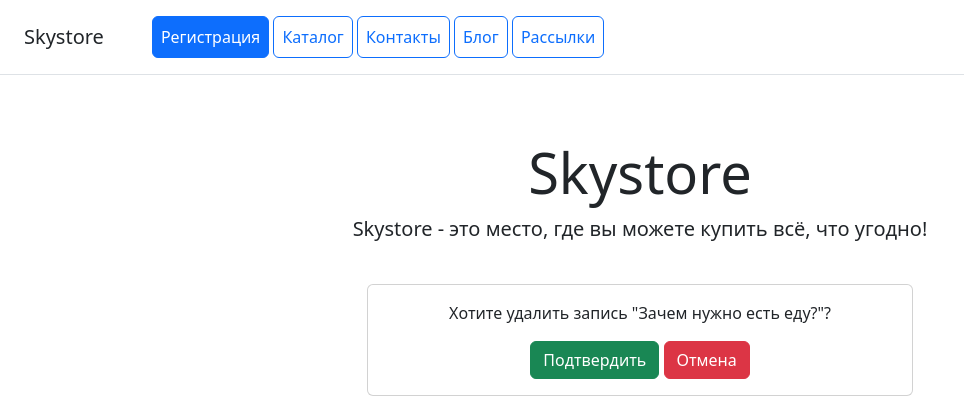
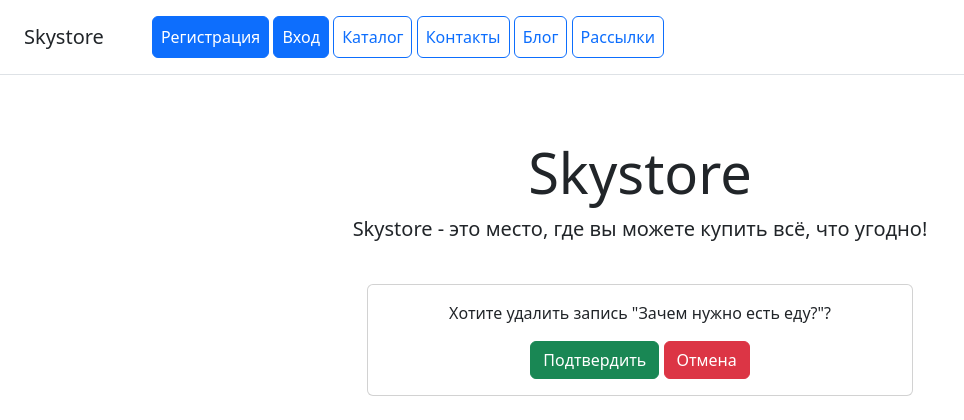
Before and after one commit to julyashap/marketplace_django, a Django app: page /blog/delete/1 in a window 1280 px wide. Shown: the top 420 px of the page, without its empty margins (0-964 px from the left). Run offline with Django 5.2, Linux system fonts and the light colour scheme; data comes from the database, SQL or seed files in the repository; parts of the project's set-up code (start-up, migrations or seed data) failed here and were passed over; some libraries are stand-ins or nearby versions.

Commit message:
Add buttons for login and logout

```diff
--- a/catalog/templates/catalog/includes/inc_catalog_menu.html
+++ b/catalog/templates/catalog/includes/inc_catalog_menu.html
@@ -3,6 +3,9 @@
     <nav class="ms-5">
         {% if not user.is_authenticated %}
         <a class="p-2 btn btn-primary" href="{% url 'users:registration' %}">Регистрация</a>
+        <a class="p-2 btn btn-primary" href="{% url 'users:login' %}">Вход</a>
+        {% else %}
+        <a class="p-2 btn btn-danger" href="{% url 'users:logout' %}">Выход</a>
         {% endif %}
         <a class="p-2 btn btn-outline-primary" href="{% url 'catalog:product_list' %}">Каталог</a>
         <a class="p-2 btn btn-outline-primary" href="{% url 'catalog:contacts' %}">Контакты</a>
```
